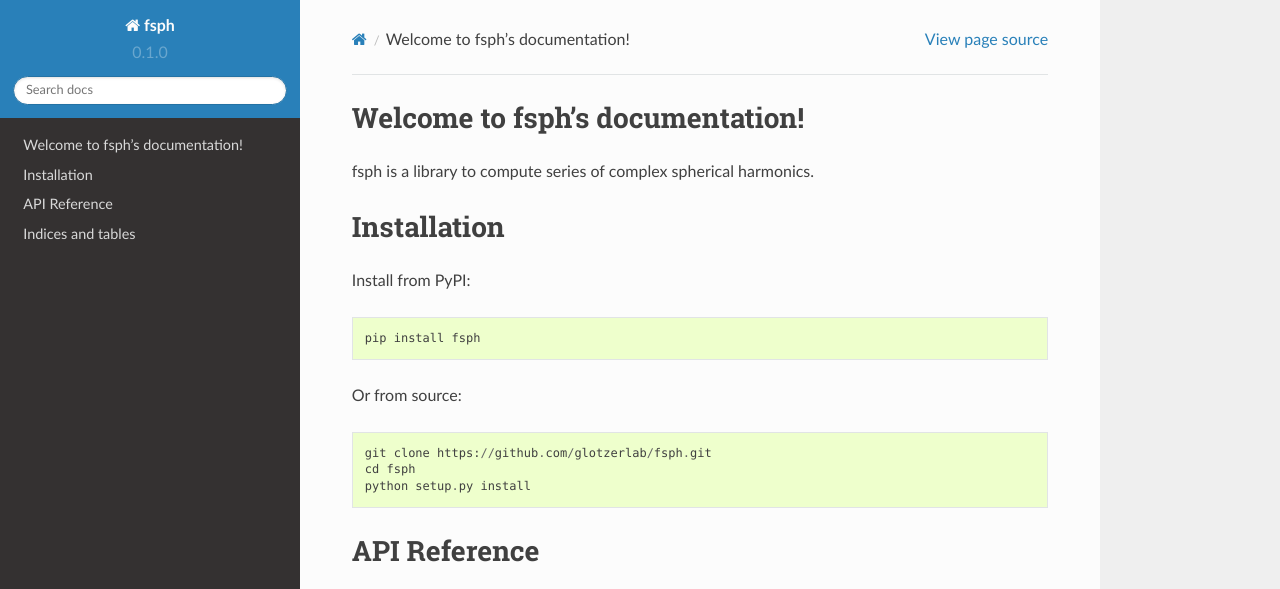
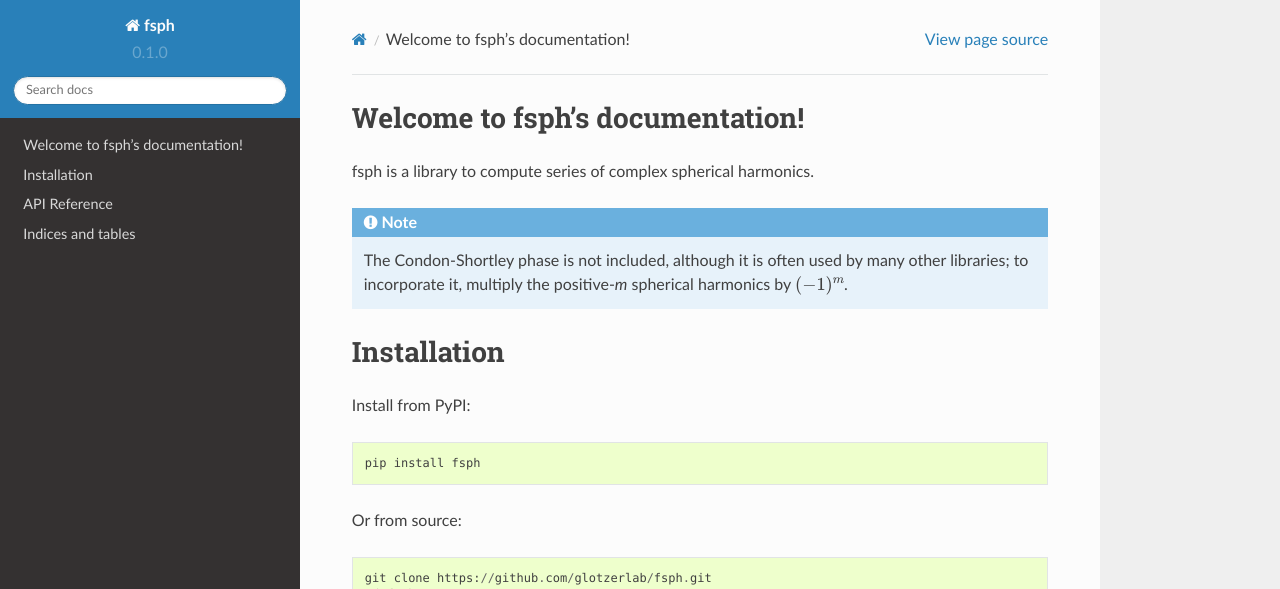
Before and after one commit to glotzerlab/fsph, a Sphinx documentation site: the page built from doc/source/index.rst, in a window 1280 px wide and 1105 px high, cut to the strip 0-589 px from the top of the window. Built offline with Sphinx 7.4.7 and the Read the Docs theme 2.0.0, drawn with Linux system fonts in a browser that asks for light colours.

Commit message:
Add note to documentation about CS phase

```diff
--- a/doc/source/index.rst
+++ b/doc/source/index.rst
@@ -11,6 +11,12 @@
    :caption: Contents:
 
 fsph is a library to compute series of complex spherical harmonics.
+
+.. note::
+
+   The Condon-Shortley phase is not included, although it is
+   often used by many other libraries; to incorporate it, multiply the
+   positive-`m` spherical harmonics by :math:`(-1)^m`.
 
 Installation
 ============
```
